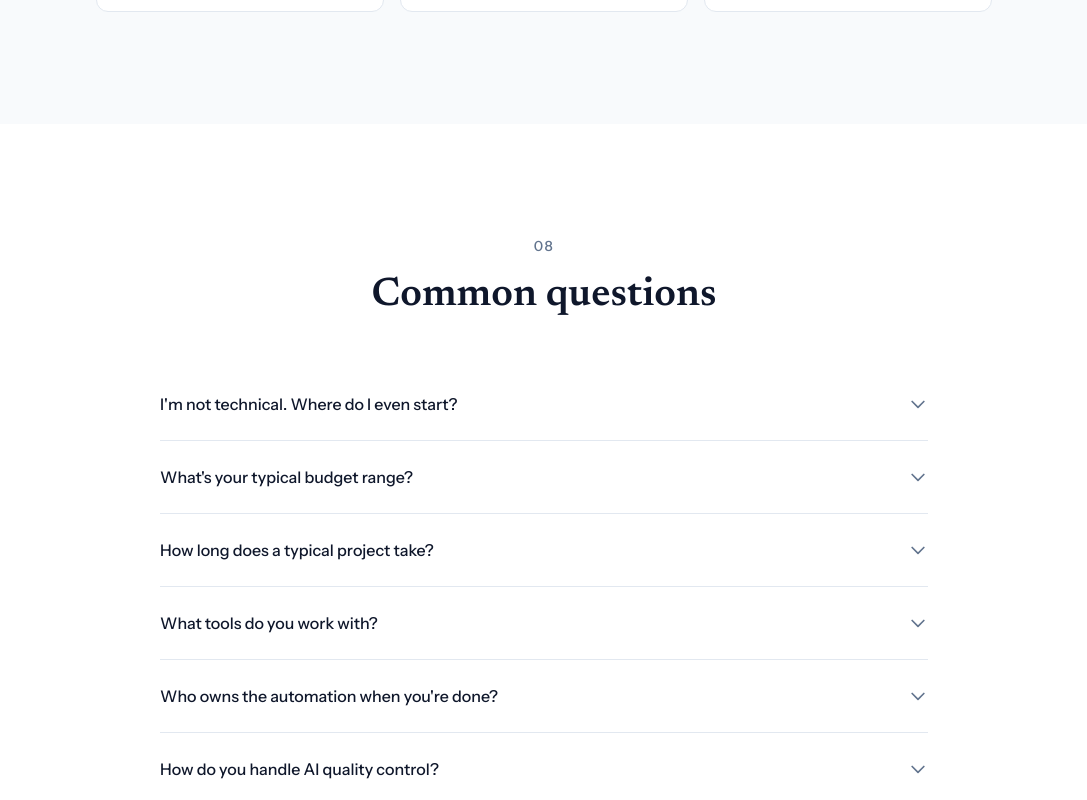
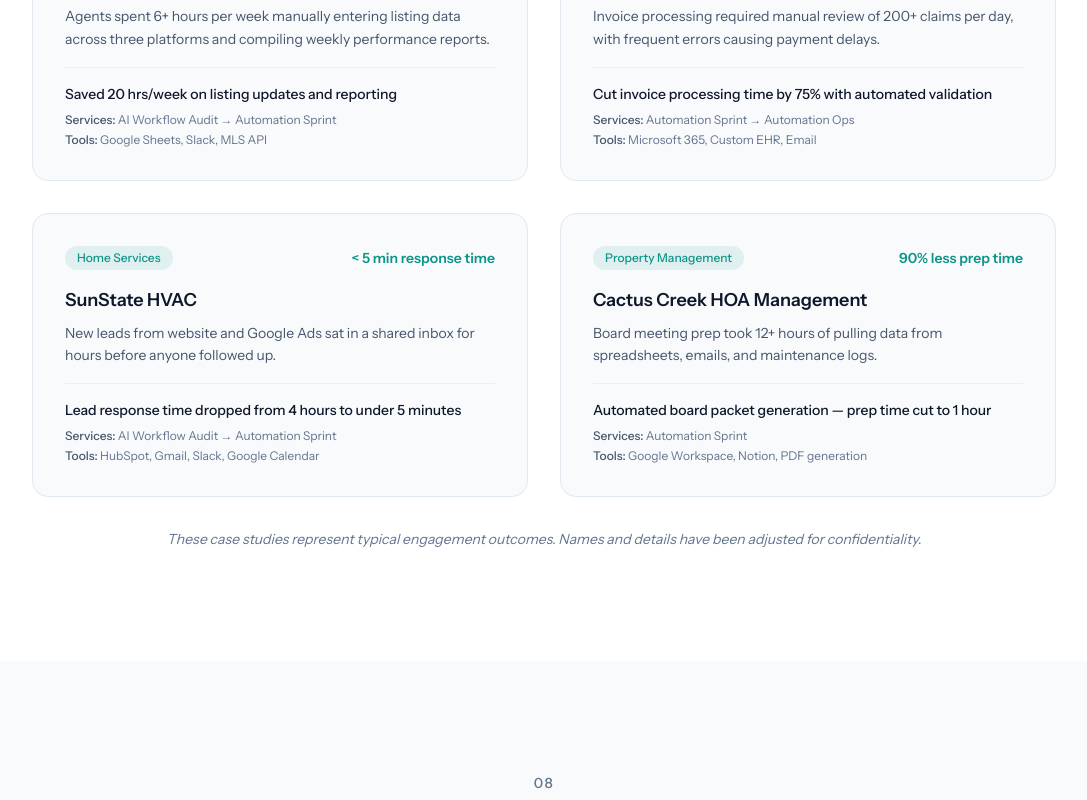
Before and after one commit to prollinson/domeworks-web, a SvelteKit app: page / in a window 1280 px wide. Shown: the part 7200-8000 px from the top of the page, without its empty margins (96-1183 px from the left). Built offline with nearby package versions, Linux system fonts and the light colour scheme.

Commit message:
Add case studies section to homepage with placeholder content (#6)
Add case studies section with placeholder content for 4 Las Vegas Valley business types

```diff
--- a/src/routes/+page.svelte
+++ b/src/routes/+page.svelte
@@ -270,8 +270,74 @@
   </div>
 </Section>
 
+<!-- Case Studies -->
+<Section background="white" padding="lg" eyebrow="07" title="Results from real engagements" description="Placeholder case studies based on common automation patterns we deliver. Names changed for confidentiality.">
+  <div class="grid md:grid-cols-2 gap-8 max-w-5xl mx-auto" use:reveal={{ stagger: true, staggerDelay: 150 }}>
+    {#each [
+      {
+        company: 'Desert Property Group',
+        industry: 'Real Estate',
+        challenge: 'Agents spent 6+ hours per week manually entering listing data across three platforms and compiling weekly performance reports.',
+        result: 'Saved 20 hrs/week on listing updates and reporting',
+        services: 'AI Workflow Audit → Automation Sprint',
+        tools: 'Google Sheets, Slack, MLS API',
+        metric: '20 hrs/week saved'
+      },
+      {
+        company: 'Valley Medical Billing Co.',
+        industry: 'Healthcare Admin',
+        challenge: 'Invoice processing required manual review of 200+ claims per day, with frequent errors causing payment delays.',
+        result: 'Cut invoice processing time by 75% with automated validation',
+        services: 'Automation Sprint → Automation Ops',
+        tools: 'Microsoft 365, Custom EHR, Email',
+        metric: '75% faster processing'
+      },
+      {
+        company: 'SunState HVAC',
+        industry: 'Home Services',
+        challenge: 'New leads from website and Google Ads sat in a shared inbox for hours before anyone followed up.',
+        result: 'Lead response time dropped from 4 hours to under 5 minutes',
+        services: 'AI Workflow Audit → Automation Sprint',
+        tools: 'HubSpot, Gmail, Slack, Google Calendar',
+        metric: '< 5 min response time'
+      },
+      {
+        company: 'Cactus Creek HOA Management',
+        industry: 'Property Management',
+        challenge: 'Board meeting prep took 12+ hours of pulling data from spreadsheets, emails, and maintenance logs.',
+        result: 'Automated board packet generation — prep time cut to 1 hour',
+        services: 'Automation Sprint',
+        tools: 'Google Workspace, Notion, PDF generation',
+        metric: '90% less prep time'
+      }
+    ] as study}
+      <div class="p-8 bg-slate-50 rounded-2xl border border-slate-200 hover:border-primary/30 transition-colors flex flex-col">
+        <div class="flex items-center justify-between mb-4">
+          <span class="inline-block px-3 py-1 text-xs font-medium text-primary bg-primary/10 rounded-full">
+            {study.industry}
+          </span>
+          <span class="text-sm font-semibold text-primary">{study.metric}</span>
+        </div>
+        <h3 class="text-lg font-semibold text-slate-900 mb-2">{study.company}</h3>
+        <p class="text-sm text-slate-600 mb-4 leading-relaxed">{study.challenge}</p>
+        <div class="mt-auto pt-4 border-t border-slate-200/50 space-y-2">
+          <p class="text-sm font-medium text-slate-900">{study.result}</p>
+          <div class="flex flex-wrap gap-x-4 gap-y-1 text-xs text-slate-500">
+            <span><span class="font-medium text-slate-600">Services:</span> {study.services}</span>
+            <span><span class="font-medium text-slate-600">Tools:</span> {study.tools}</span>
+          </div>
+        </div>
+      </div>
+    {/each}
+  </div>
+
+  <p class="text-center text-sm text-slate-500 mt-8 italic">
+    These case studies represent typical engagement outcomes. Names and details have been adjusted for confidentiality.
+  </p>
+</Section>
+
 <!-- Trust Checklist -->
-<Section background="muted" padding="lg" eyebrow="07" title="Built with controls you can trust">
+<Section background="muted" padding="lg" eyebrow="08" title="Built with controls you can trust">
   <div class="grid sm:grid-cols-2 lg:grid-cols-3 gap-4 max-w-4xl mx-auto" use:reveal={{ stagger: true, staggerDelay: 80 }}>
     {#each [
       'Least privilege + permission mapping',
@@ -294,7 +360,7 @@
 </Section>
 
 <!-- FAQ -->
-<Section background="white" padding="lg" eyebrow="08" title="Common questions">
+<Section background="white" padding="lg" eyebrow="09" title="Common questions">
   <div class="max-w-3xl mx-auto divide-y divide-slate-200" use:reveal>
     {#each [
       {
```
